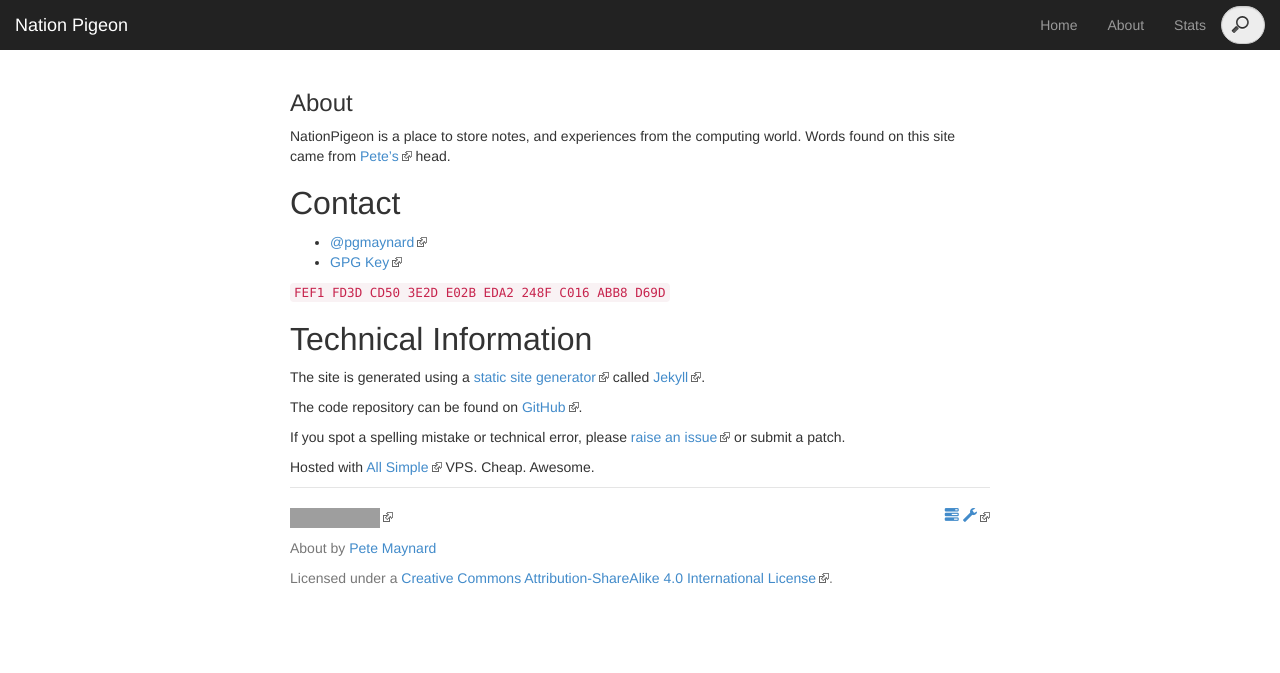
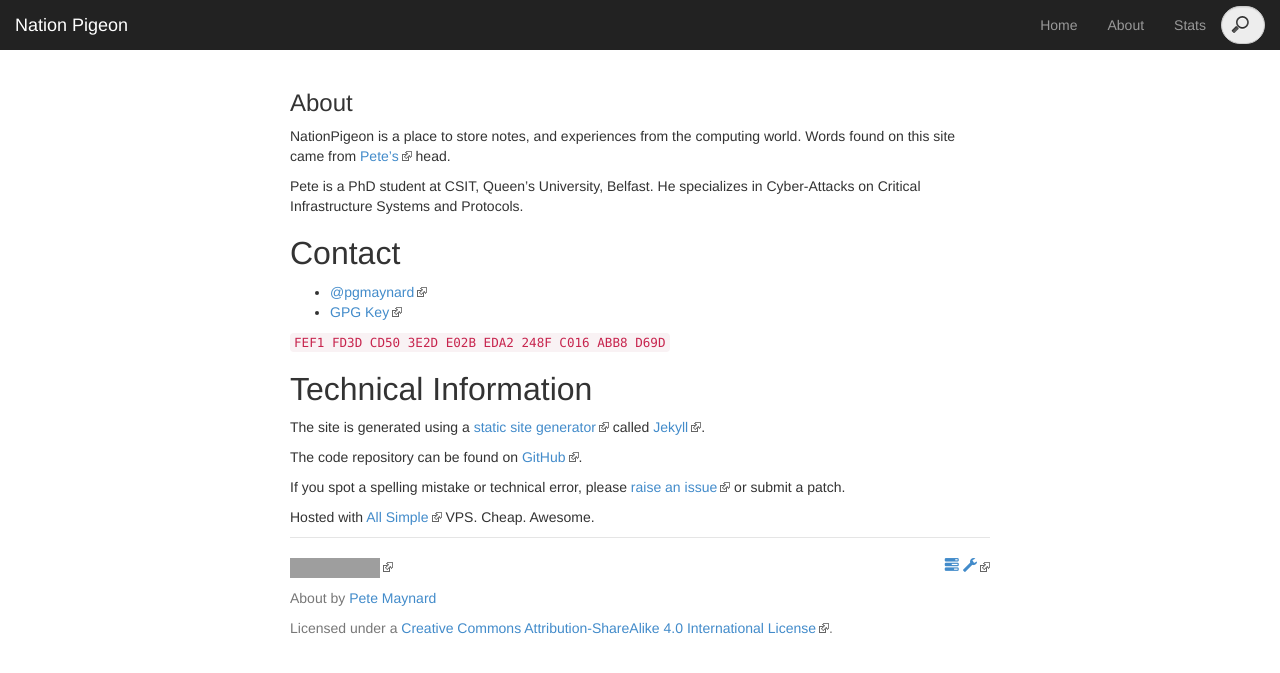
Before and after one commit to PMaynard/jekyll-nationpigeon, a Jekyll site: the page built from about.md, in a window 1280 px wide. Shown: the top 673 px of the page. Built offline with Jekyll 4.4.1, drawn with Linux system fonts in a browser that asks for light colours; Markdown is read by kramdown in place of the engine named in the settings; grey boxes are pictures that could not be loaded.

Commit message:
Updated about

```diff
--- a/about.md
+++ b/about.md
@@ -3,6 +3,9 @@ layout: page
 title: About
 ---
 NationPigeon is a place to store notes, and experiences from the computing world. Words found on this site came from [Pete's](http://petermaynard.co.uk) head.
+
+Pete is a PhD student at CSIT, Queen’s University, Belfast.
+He specializes in Cyber-Attacks on Critical Infrastructure Systems and Protocols.
 
 ## Contact
 
```
